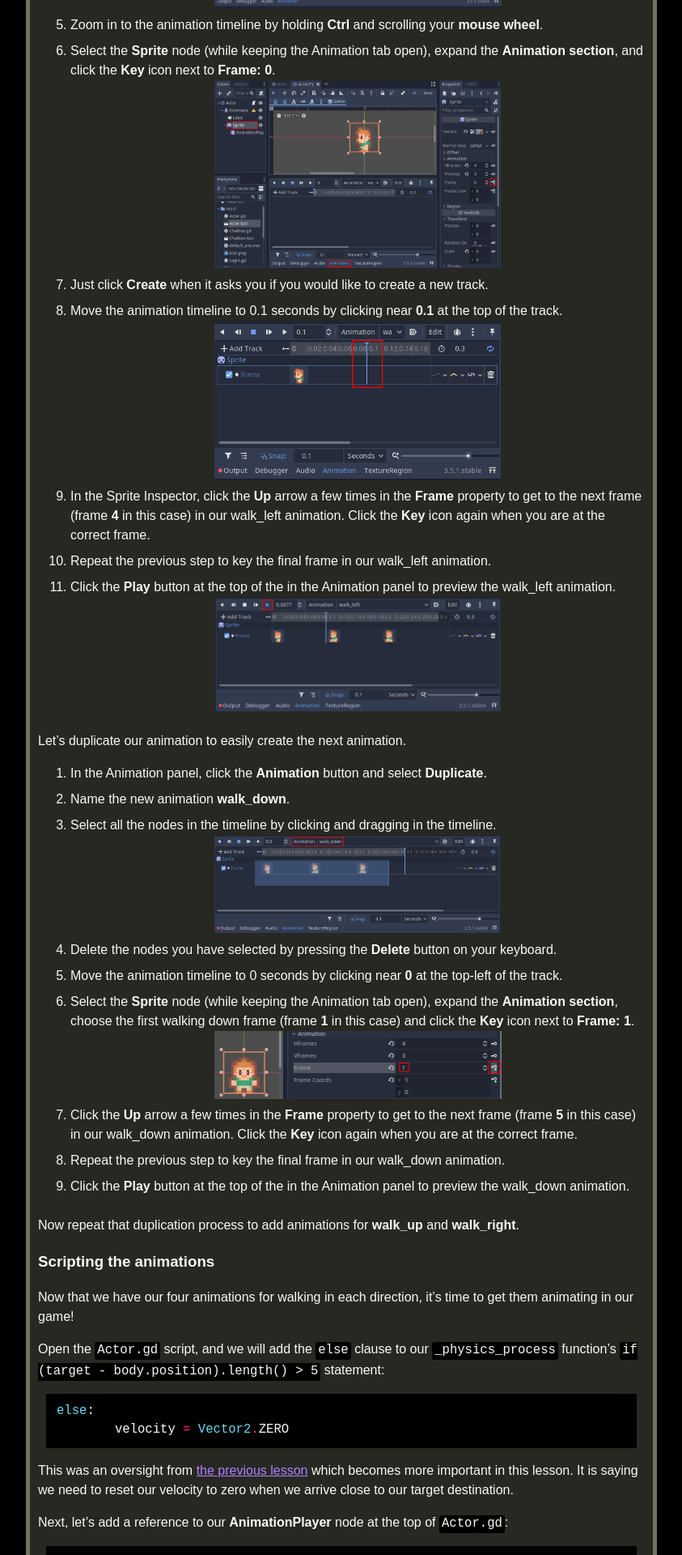
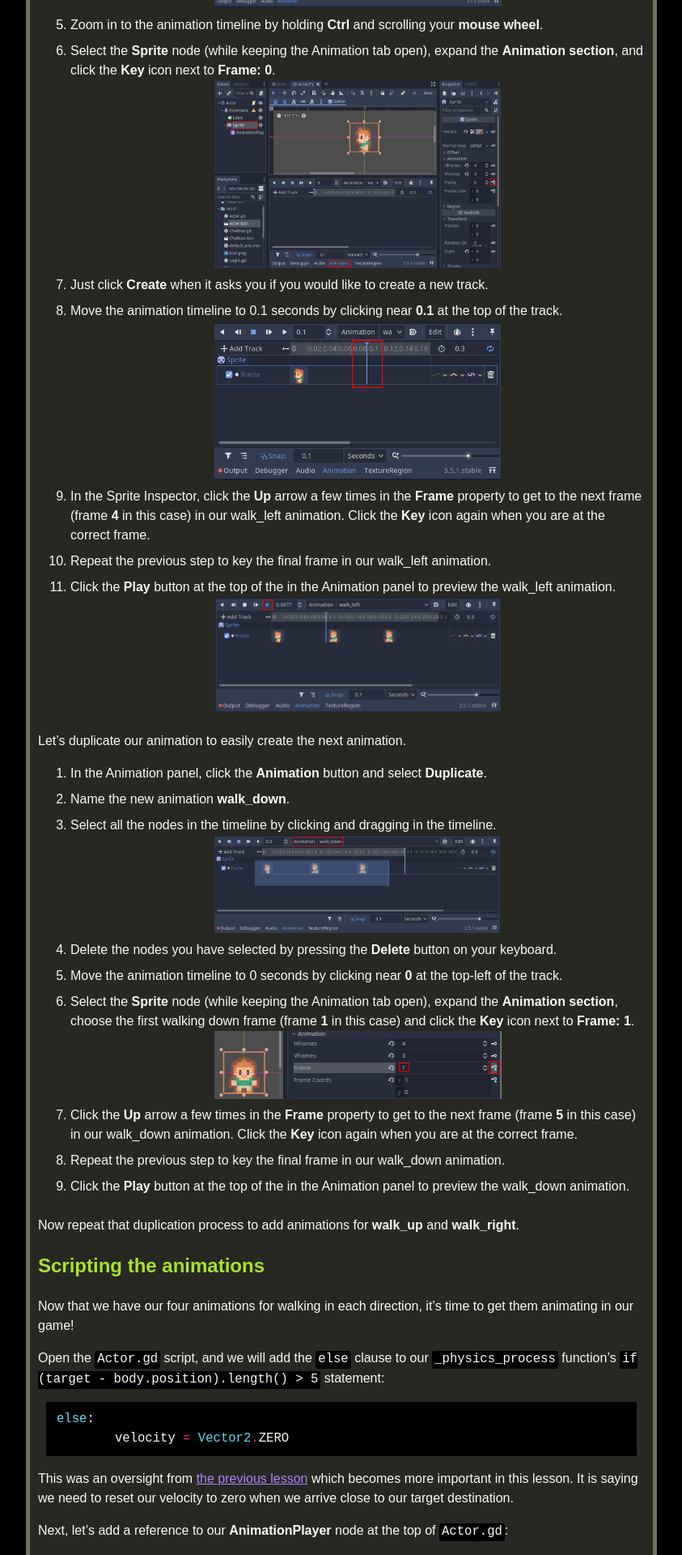
Before and after one commit to tristanbatchler/tbat.me, a Jekyll site: the page built from _posts/2022-12-10-godot-python-mmo-part-5.md, in a window 1280 px wide. Shown: the part 4480-6400 px from the top of the page at 81% size, without its empty margins (218-1061 px from the left). Built offline with Jekyll 4.4.1, drawn with Linux system fonts in a browser that asks for light colours; some web fonts are replaced; formulas are drawn with MathJax 3; a script that is not in the unit is left out.

Commit message:
Fix header

```diff
--- a/_posts/2022-12-10-godot-python-mmo-part-5.md
+++ b/_posts/2022-12-10-godot-python-mmo-part-5.md
@@ -93,7 +93,7 @@ Let's duplicate our animation to easily create the next animation.
 
 Now repeat that duplication process to add animations for **walk_up** and **walk_right**.
 
-### Scripting the animations
+## Scripting the animations
 Now that we have our four animations for walking in each direction, it's time to get them animating in our game!
 
 Open the `Actor.gd` script, and we will add the `else` clause to our `_physics_process` function's `if (target - body.position).length() > 5` statement:
```
